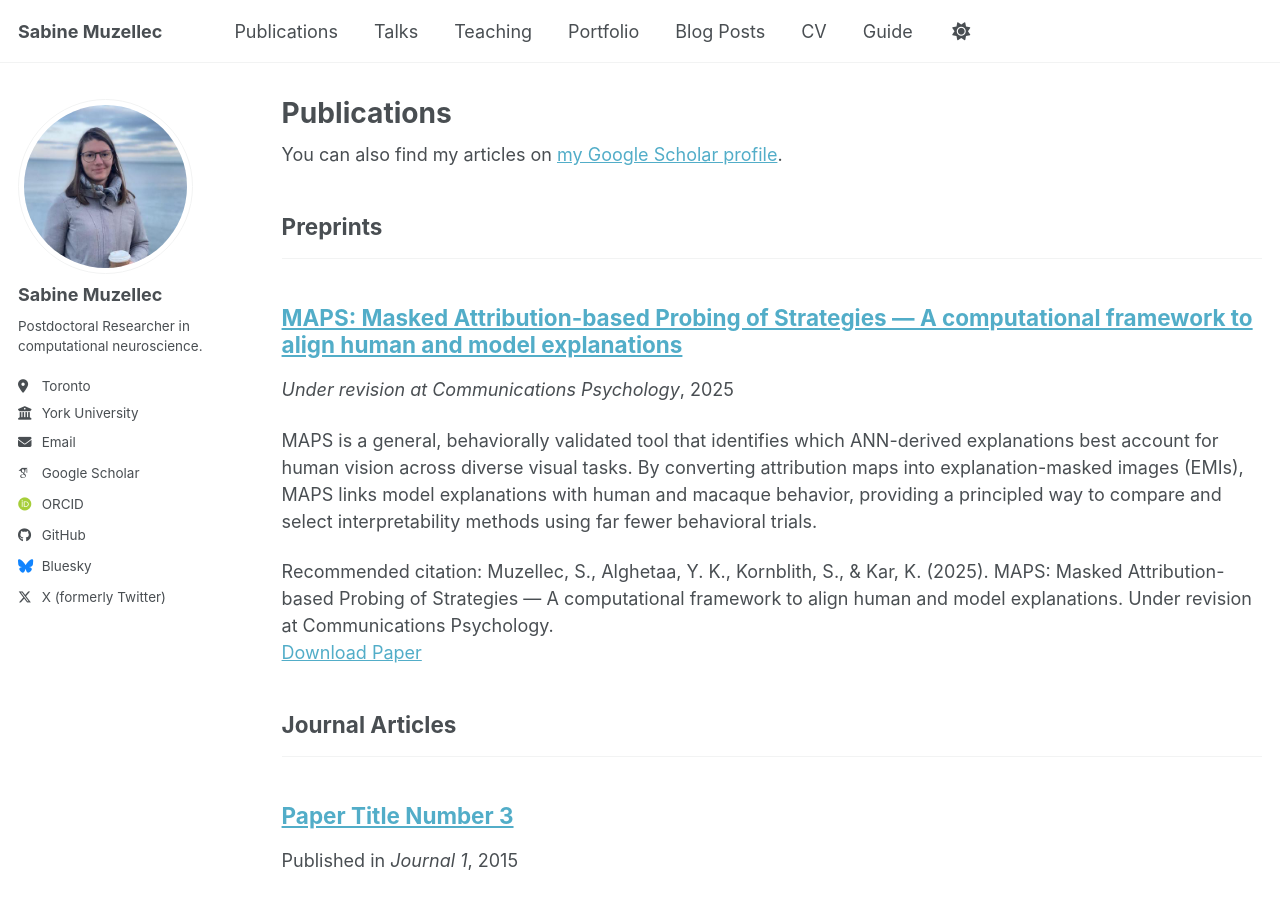
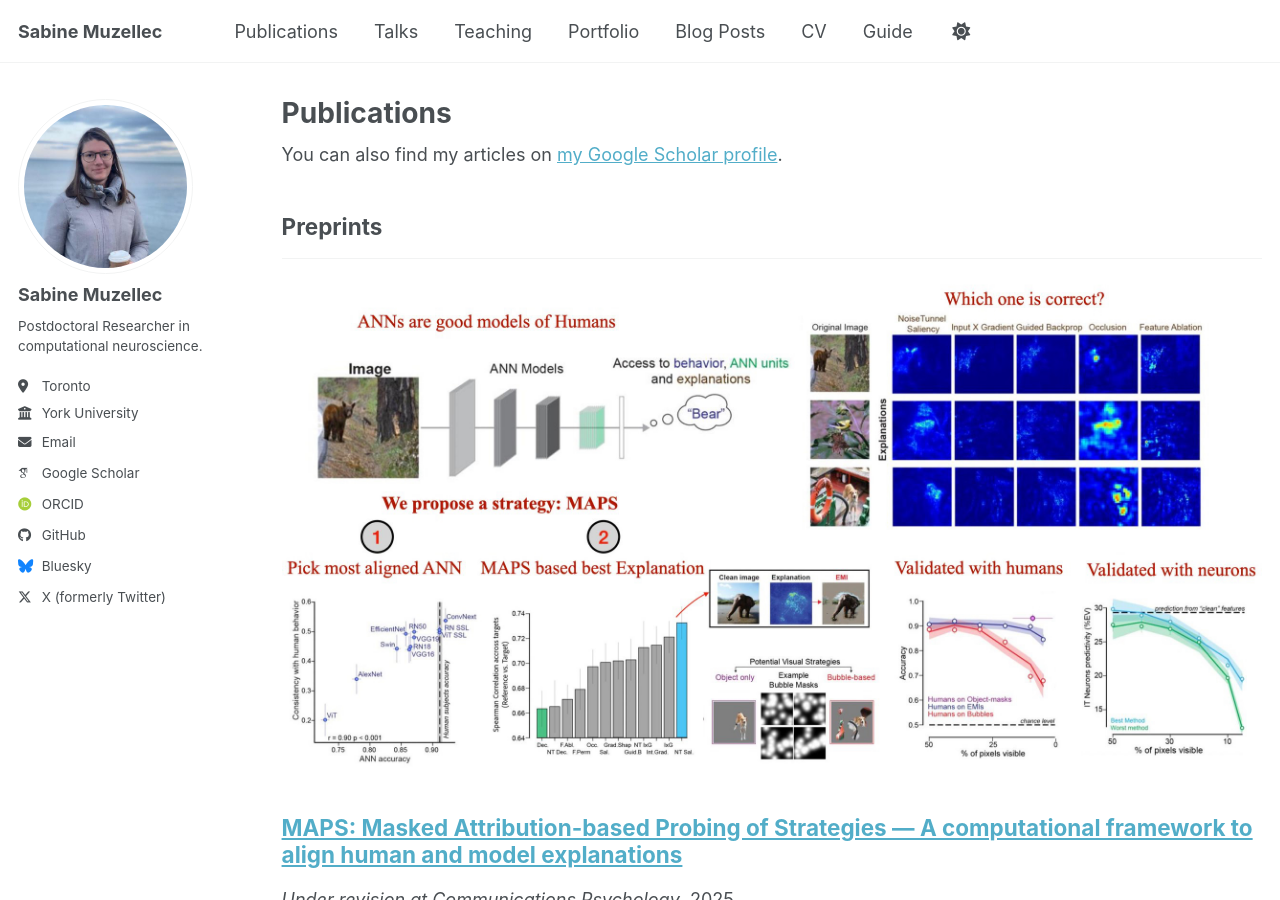
Before and after one commit to S4b1n3/S4b1n3.github.io, a Jekyll site: the page built from _pages/publications.html, in a window 1280 px wide and 900 px high. Built offline with Jekyll 4.4.1, drawn with Linux system fonts in a browser that asks for light colours; some web fonts are replaced; a script bundle is joined from its source files by our own code; library files that are not in the unit come from our copies.

Commit message:
test image maps 4

```diff
--- a/_includes/archive-single.html
+++ b/_includes/archive-single.html
@@ -14,7 +14,7 @@
 
 <div class="{{ include.type | default: "list" }}__item">
   <article class="archive__item" itemscope itemtype="http://schema.org/CreativeWork">
-    {% if include.type == "grid" and teaser %}
+    {% if teaser and post.featured %}
       <div class="archive__item-teaser">
         <img src=
           {% if teaser contains "://" %}
```
